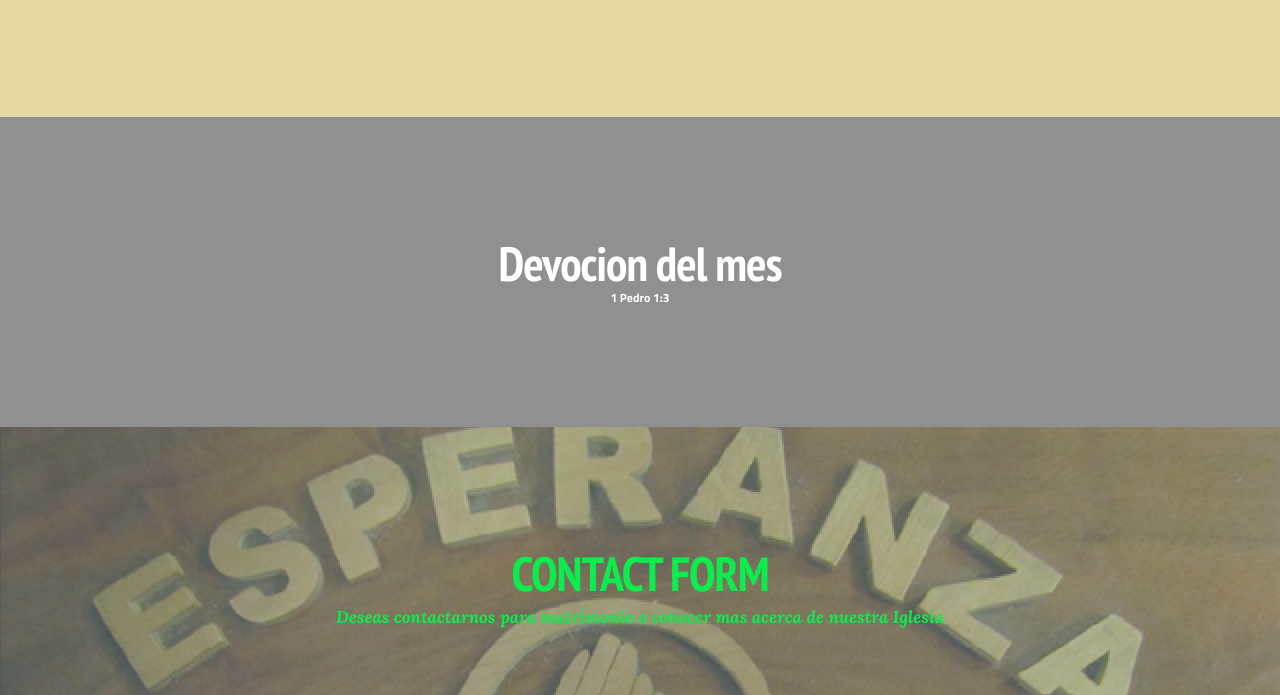
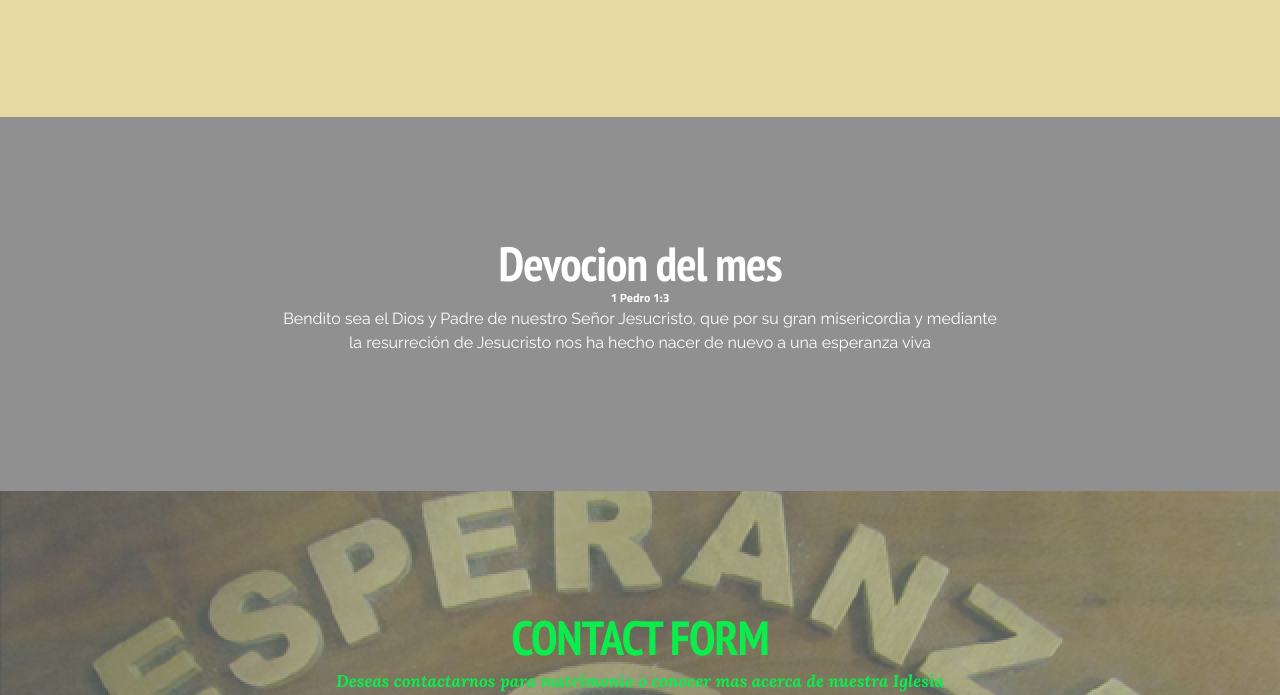
Before and after one commit to Esperanzaviva10/EsperanzaViva, a plain HTML site: page index.html in a window 1280 px wide. Shown: the part 2038-2733 px from the top of the page. Drawn offline with Linux system fonts and the light colour scheme.

Commit message:
Update index.html

```diff
--- a/index.html
+++ b/index.html
@@ -141,6 +141,7 @@
             <div class="col-md-8 col-md-offset-2 text-xs-center">
                 <h3 class="mbr-section-title display-2">Devocion del mes</h3>
                 <div class="lead"><strong>1 Pedro 1:3</strong></div>
+                <p style="color:white;">Bendito sea el Dios y Padre de nuestro Señor Jesucristo, que por su gran misericordia y mediante la resurreción de Jesucristo nos ha hecho nacer de nuevo a una <bold>esperanza viva</bold></p>
 
             </div>
         </div>
```
